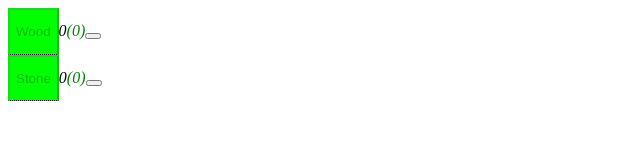
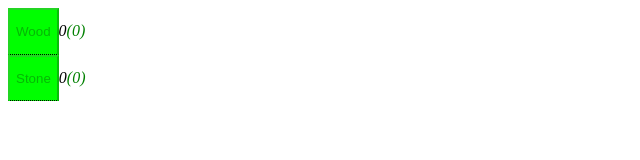
Before and after one commit to ICanHasDD/ICanHasDD.github.io, a plain HTML site: page index.html in a window 1280 px wide. Shown: the full height of the page, 0-640 px from the left. Drawn offline with Linux system fonts and the light colour scheme.

Commit message:
Added Saw Mill and tweaked Auto Produce buttons

```diff
--- a/index.html
+++ b/index.html
@@ -12,7 +12,7 @@
 </head>
 
 <body>
-  <script type="text/javascript" src="js/objects.json?v=1.1"></script>
-  <script src="js/scripts.js?v=1.6"></script>
+  <script type="text/javascript" src="js/objects.json?v=1.2"></script>
+  <script src="js/scripts.js?v=1.7"></script>
 </body>
 </html>
--- a/js/objects.json
+++ b/js/objects.json
@@ -6,9 +6,7 @@ var data=[
 		"Production":[
 			{"Name":"Wood","amount":1, "affectedBy":[{"Name":"Stone Axe", "Boost":1.1}]}
 		],
-		"AutoProduction":[
-			{"Name":"Wood","amount":0, "affectedBy":[], "interval":100}
-		],
+		"AutoProduction":[],
 		"Upkeep":[],
 		"Unlock":[],
 		"ToolTip":"You need 5 of me to unlock Sticks"
@@ -20,12 +18,10 @@ var data=[
 		"Production":[
 			{"Name":"Stone","amount":1, "affectedBy":[{"Name":"Stone Pickaxe", "Boost":1.1}]}
 		],
-		"AutoProduction":[
-			{"Name":"Stone","amount":0, "affectedBy":[], "interval":100}
-		],
+		"AutoProduction":[],
 		"Upkeep":[],
 		"Unlock":[],
-		"ToolTip":"Nothing Yet"
+		"ToolTip":"You'll need 40 of me, 25 Stick and 50 Wood to create your first sawmill"
 	},
 	{
 		"Name":"Stick",
@@ -36,9 +32,7 @@ var data=[
 		"Production":[
 			{"Name":"Stick","amount":1, "affectedBy":[]}
 		],
-		"AutoProduction":[
-			{"Name":"Stick","amount":0, "affectedBy":[], "interval":100}
-		],
+		"AutoProduction":[],
 		"Upkeep":[],
 		"Unlock":[
 			{"Name":"Wood","amount":5}
@@ -55,9 +49,7 @@ var data=[
 		"Production":[
 			{"Name":"Stone Axe","amount":1, "affectedBy":[]}
 		],
-		"AutoProduction":[
-			{"Name":"Stone Axe","amount":0, "affectedBy":[], "interval":100}
-		],
+		"AutoProduction":[],
 		"Upkeep":[],
 		"Unlock":[
 			{"Name":"Stick","amount":10},
@@ -84,5 +76,29 @@ var data=[
 			{"Name":"Stone","amount":20}
 		],
 		"ToolTip":"Nothing Yet"
+	},
+	{
+		"Name":"Saw Mill",
+		"Cost":[
+			{"Name":"Wood", "amount":50},
+			{"Name":"Stick", "amount":25},
+			{"Name":"Stone", "amount":40}
+		],
+		"Interval":50,
+		"Production":[
+			{"Name":"Saw Mill","amount":1, "affectedBy":[]}
+		],
+		"AutoProduction":[
+			{"Name":"Stick","amount":1, "affectedBy":[], "interval":1}
+		],
+		"Upkeep":[
+			{"Name":"Wood","amount":1, "affectedBy":[], "interval":1}
+		],
+		"Unlock":[
+			{"Name":"Wood", "amount":50},
+			{"Name":"Stick", "amount":25},
+			{"Name":"Stone", "amount":40}
+		],
+		"ToolTip":"Nothing Yet"
 	}
 ];
--- a/js/scripts.js
+++ b/js/scripts.js
@@ -93,6 +93,7 @@ function setup(){																																		//Allow disabling Automation
 		}
 
 		element.domautobutton.onclick = function() {element.autoProduce = !element.autoProduce; if(element.autoProduce) {element.domautobutton.innerHTML = "Produce"} else {element.domautobutton.innerHTML = "Pause"}}
+		element.domautobutton.hidden = true
 
 		element.dombutton.className = "tooltip"
 		element.dombutton.style.backgroundColor = '#00FF00'
```
